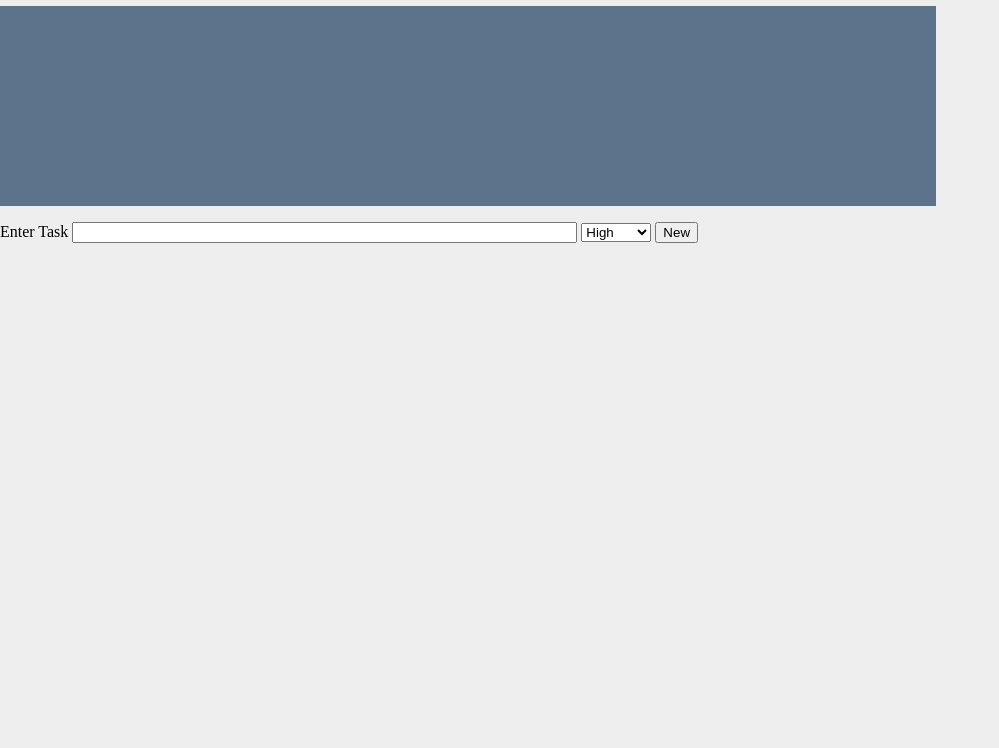
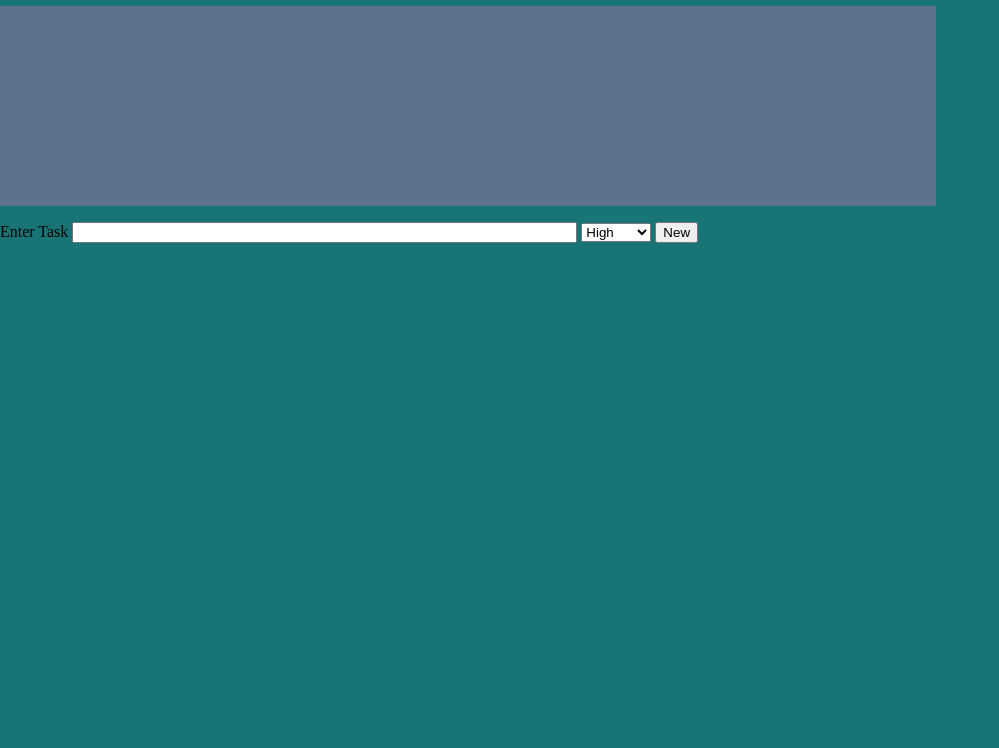
Before and after one commit to gadeta01/gadeta01.github.io, a plain HTML site: page todospa.html in a window 1280 px wide. Shown: the part 52-800 px from the top of the page, without its empty margins (0-999 px from the left). Drawn offline with Linux system fonts and the light colour scheme.

Commit message:
Update todospa.css

```diff
--- a/todospa.css
+++ b/todospa.css
@@ -1,5 +1,5 @@
 body {
-  background-color: #eeeeee;
+  background-color: #197575;
   margin: auto;
 }
 header {
```
